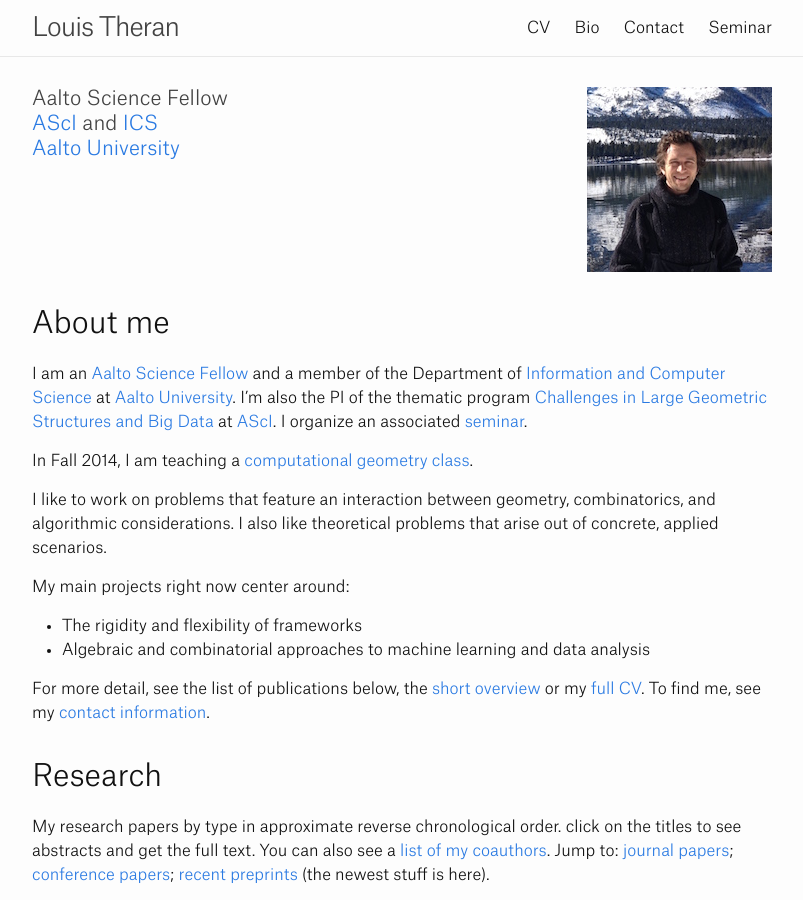
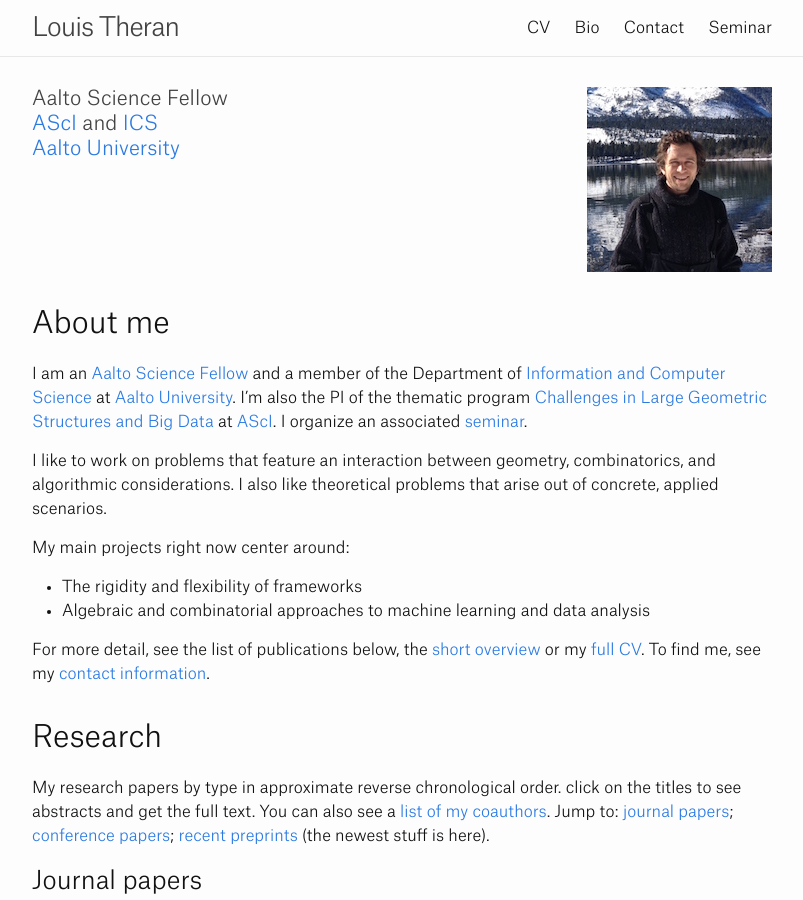
Before and after one commit to theran/theran.github.io, a Jekyll site: the page built from index.html, in a window 1280 px wide and 900 px high. Shown: the whole window, without its empty margins (238-1041 px from the left). Built offline with Jekyll 4.4.1, drawn with Linux system fonts in a browser that asks for light colours.

Commit message:
Update aboutme.md

```diff
--- a/_includes/aboutme.md
+++ b/_includes/aboutme.md
@@ -2,8 +2,6 @@ I am an [Aalto Science Fellow][ascifellow] and a member of the Department of [In
 and Computer Science][ics] at [Aalto University][aalto]. I'm also the PI of the thematic
 program [Challenges in Large Geometric Structures and Big Data][largestructures] at
 [AScI][asci]. I organize an associated [seminar][seminar].
-
-In Fall 2014, I am teaching a [computational geometry class][cg14].
 
 I like to work on problems that feature an interaction between geometry, combinatorics,
 and algorithmic considerations. I also like theoretical problems that arise out of
```
